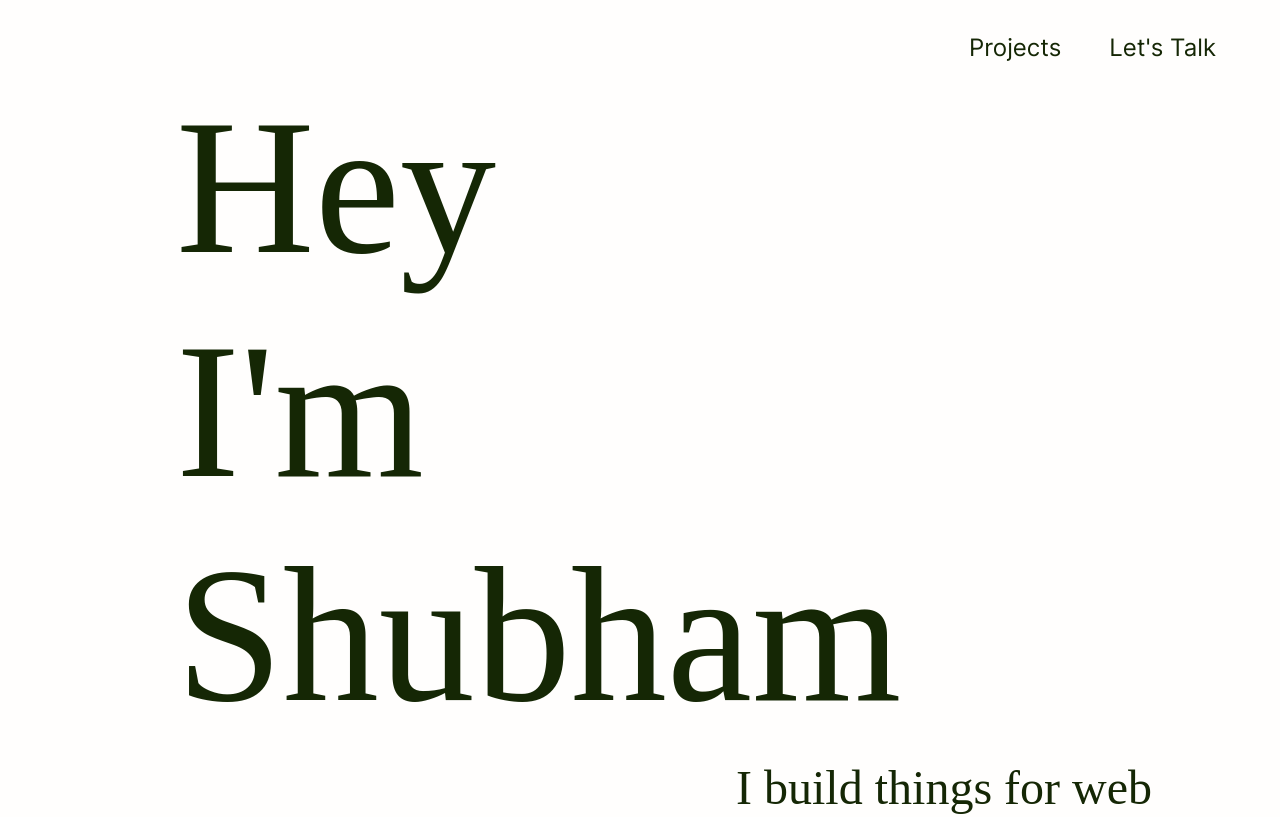
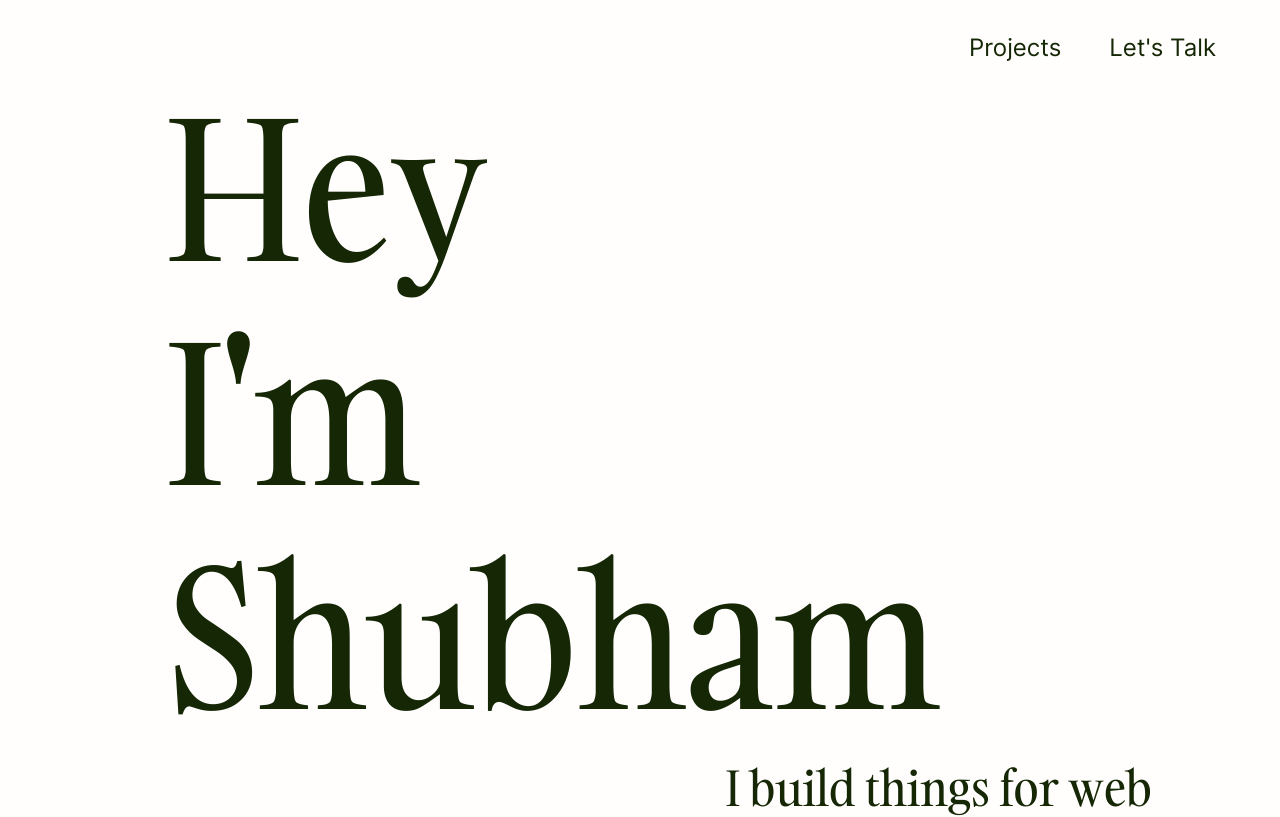
Before and after one commit to itohara22/portfolio, a React (Vite) app: page / in a window 1280 px wide. Shown: the top 817 px of the page. Built offline with nearby package versions, Linux system fonts and the light colour scheme.

Commit message:
font debug

```diff
--- a/src/index.css
+++ b/src/index.css
@@ -4,7 +4,7 @@
 
 @font-face {
   font-family: "rozha";
-  src: url("/Gambarino-Regular.otf") format(otf);
+  src: url("/Gambarino-Regular.woff2") format("woff2");
 }
 
 @font-face {
```
Also changed, not shown: public/Gambarino-Regular.otf (deleted), public/Gambarino-Regular.woff2 (added).
